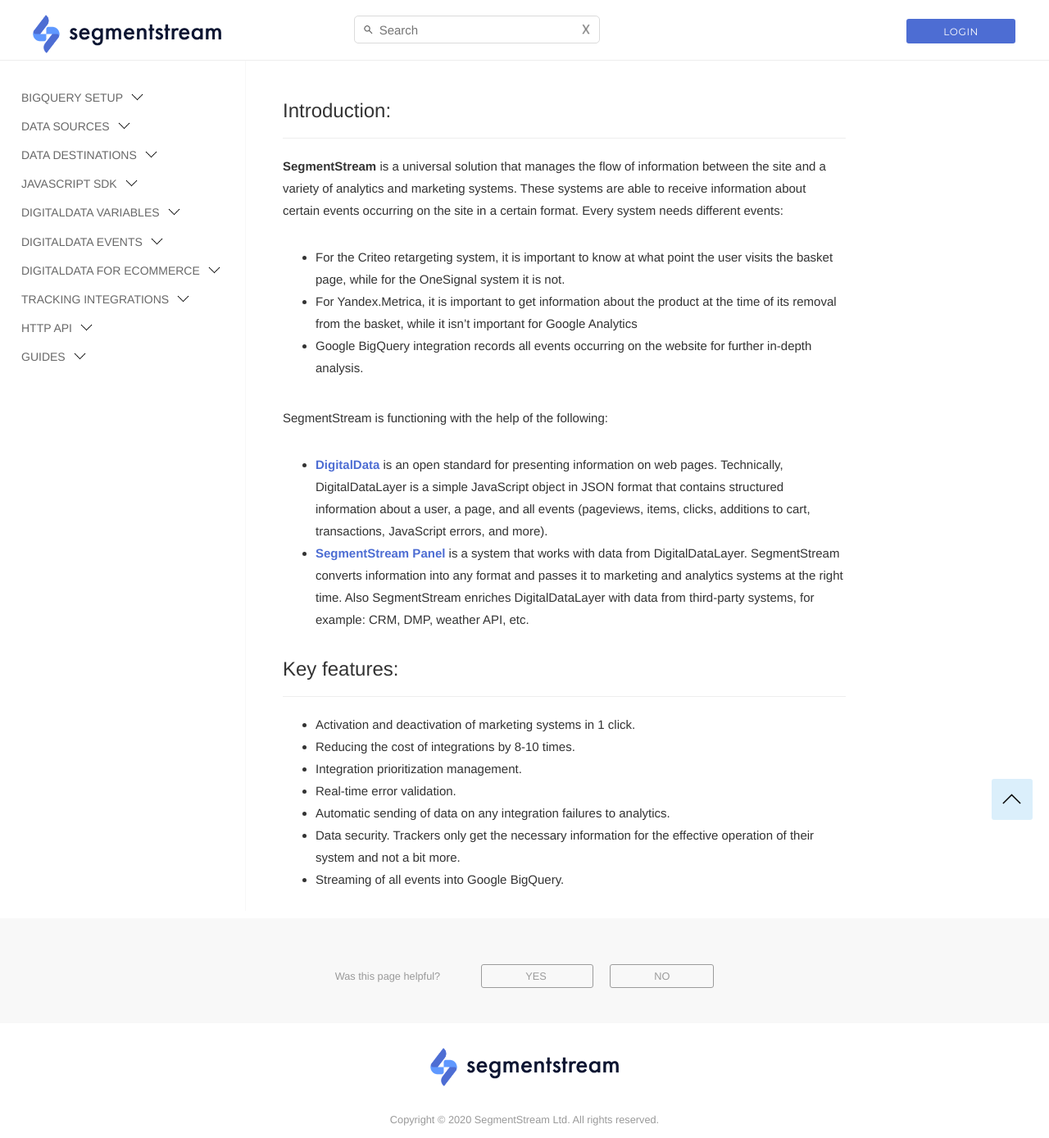
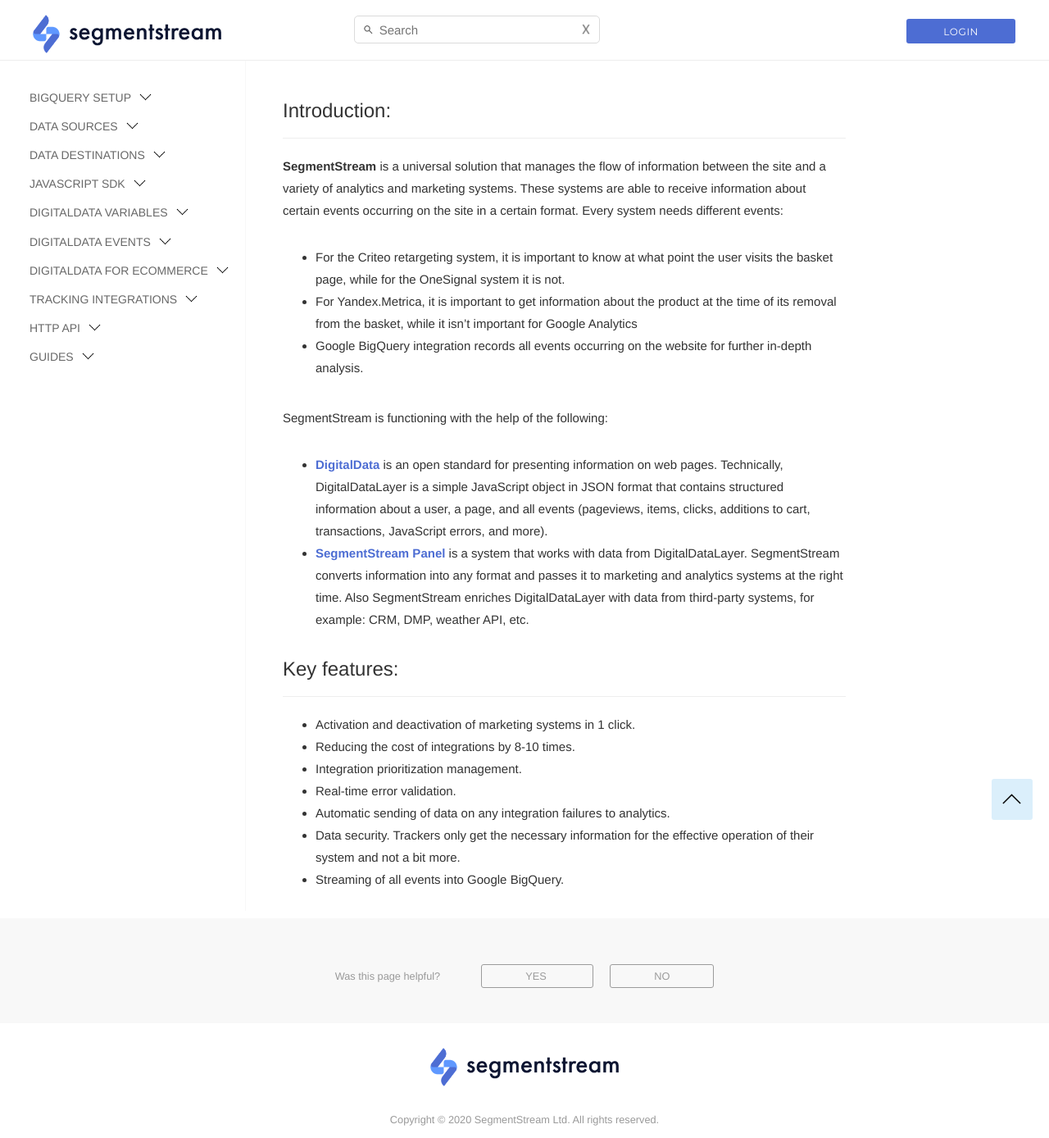
Before and after one commit to segmentstream-com/segmentstream-com.github.io, a Jekyll site: the page built from index.md, in a window 1280 px wide. Shown: the whole page at 82% size. Built offline with Jekyll 4.4.1, drawn with Linux system fonts in a browser that asks for light colours; nearby versions of some CDN libraries.

Commit message:
added .nav-product class for product top-level sections changed paddings of .nav-heading (sections really) and pages links

```diff
--- a/css/main.css
+++ b/css/main.css
@@ -97,7 +97,7 @@
 
 #navigation li a {
     color: #9b9b9b;
-    padding-left: 26px;
+    padding-left: 36px;
     border-left: 3px solid transparent;
 }
 
@@ -123,7 +123,7 @@
     text-transform: uppercase;
     font-size: 14px;
     color: #686868;
-    padding: 5px 0 5px 26px;
+    padding: 5px 0 5px 36px;
     cursor: pointer;
     user-select: none;
     -webkit-user-select: none;
@@ -145,6 +145,14 @@
 .nav-header.active:after {
     -webkit-transform: rotate(180deg);
     transform: rotate(180deg);
+}
+
+.nav-product {
+    text-transform: uppercase;
+    font-size: 18px;
+    font-weight: 400;
+    color: #484848;
+    padding: 5px 0 10px 26px;
 }
 
 
```
Also changed, not shown: Gemfile.lock, 1 other file.
